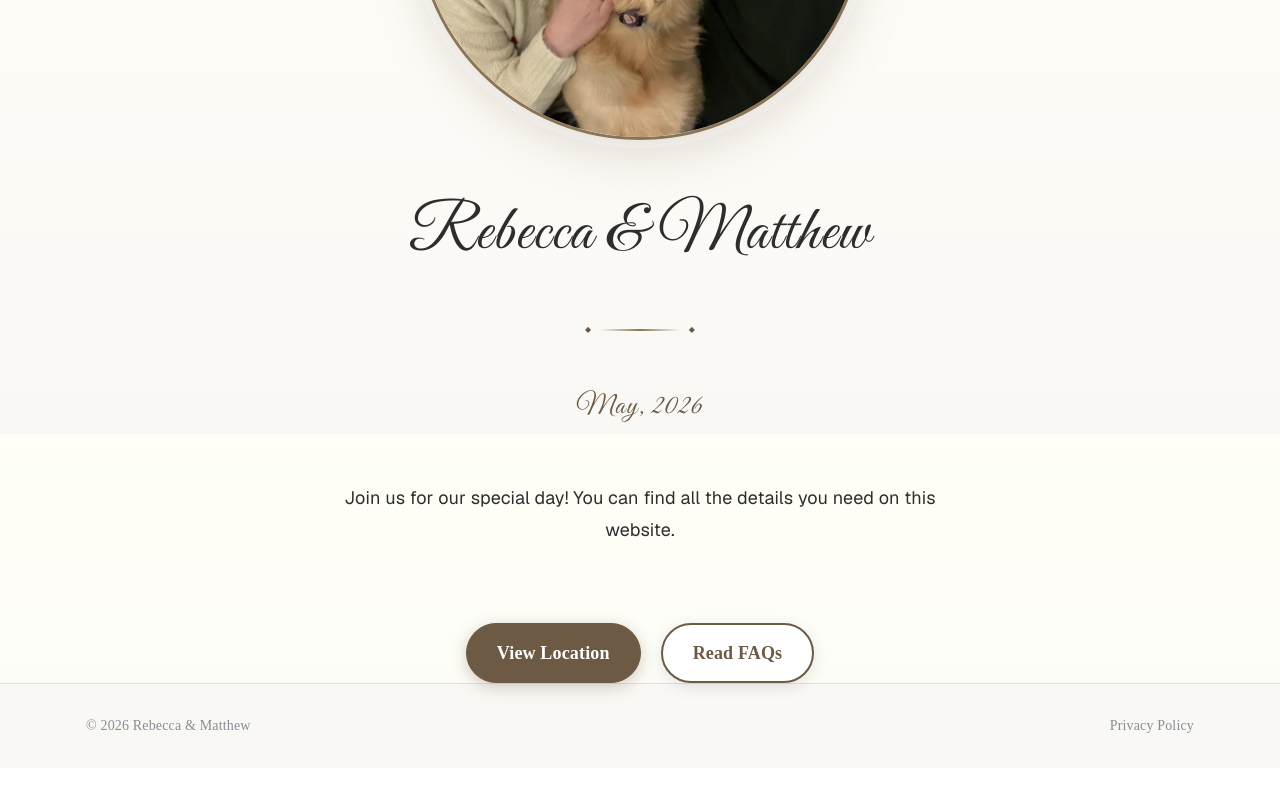
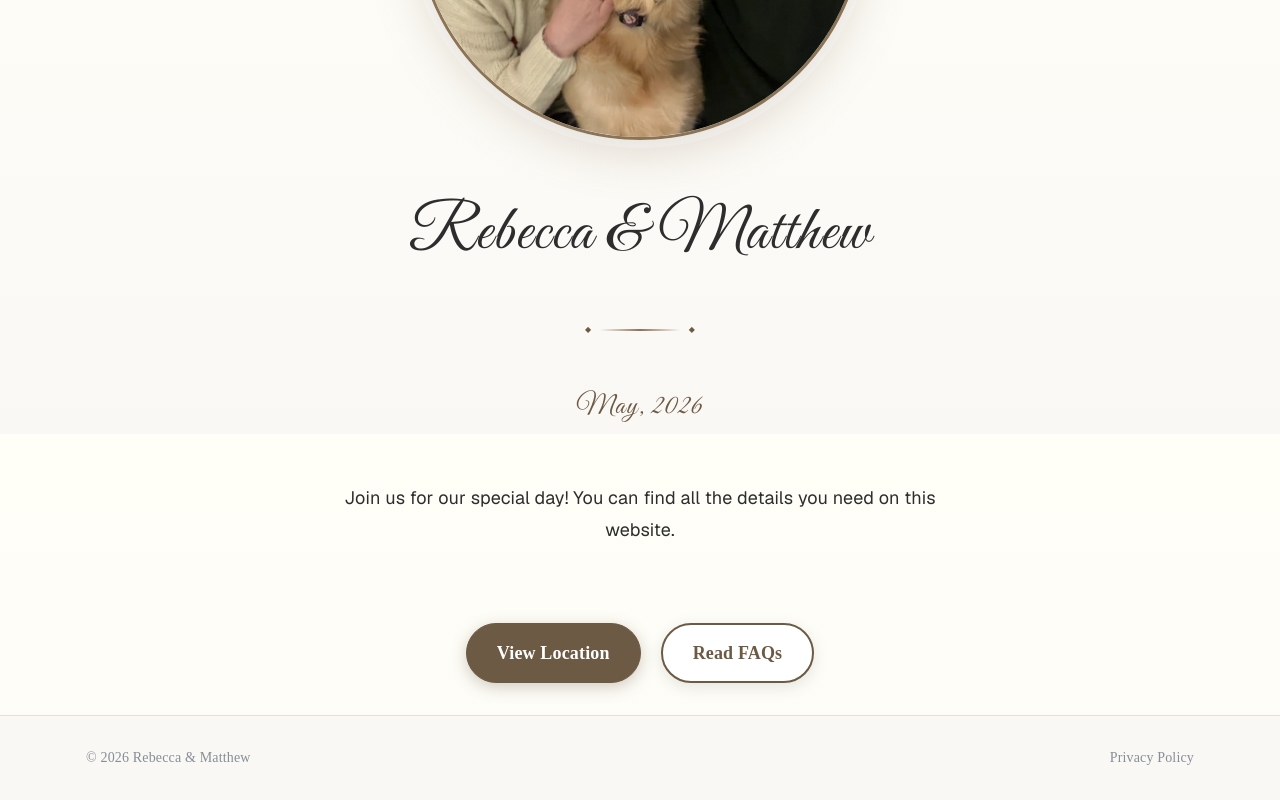
Before and after one commit to Matthew14/Wedding, a Next.js app: page / in a window 1280 px wide. Shown: the part 366-1166 px from the top of the page. Before the commit the page ends 1134 px from the top, so only its background shows below. Built offline with nearby package versions, Linux system fonts and the light colour scheme; no server answers; a web font is replaced by a local one.

Commit message:
fix: add bottom margin to home page buttons for mobile spacing

```diff
--- a/src/app/page.tsx
+++ b/src/app/page.tsx
@@ -97,7 +97,7 @@ export default function HomePage() {
                                     Join us for our special day! You can find all the details you need on this website.
                                 </Text>
 
-                                <Group gap="lg" justify="center" style={{ marginTop: "0.75rem", flexWrap: "wrap" }}>
+                                <Group gap="lg" justify="center" style={{ marginTop: "0.75rem", marginBottom: "2rem", flexWrap: "wrap" }}>
                                     <Button
                                         component={Link}
                                         href="/location"
```
